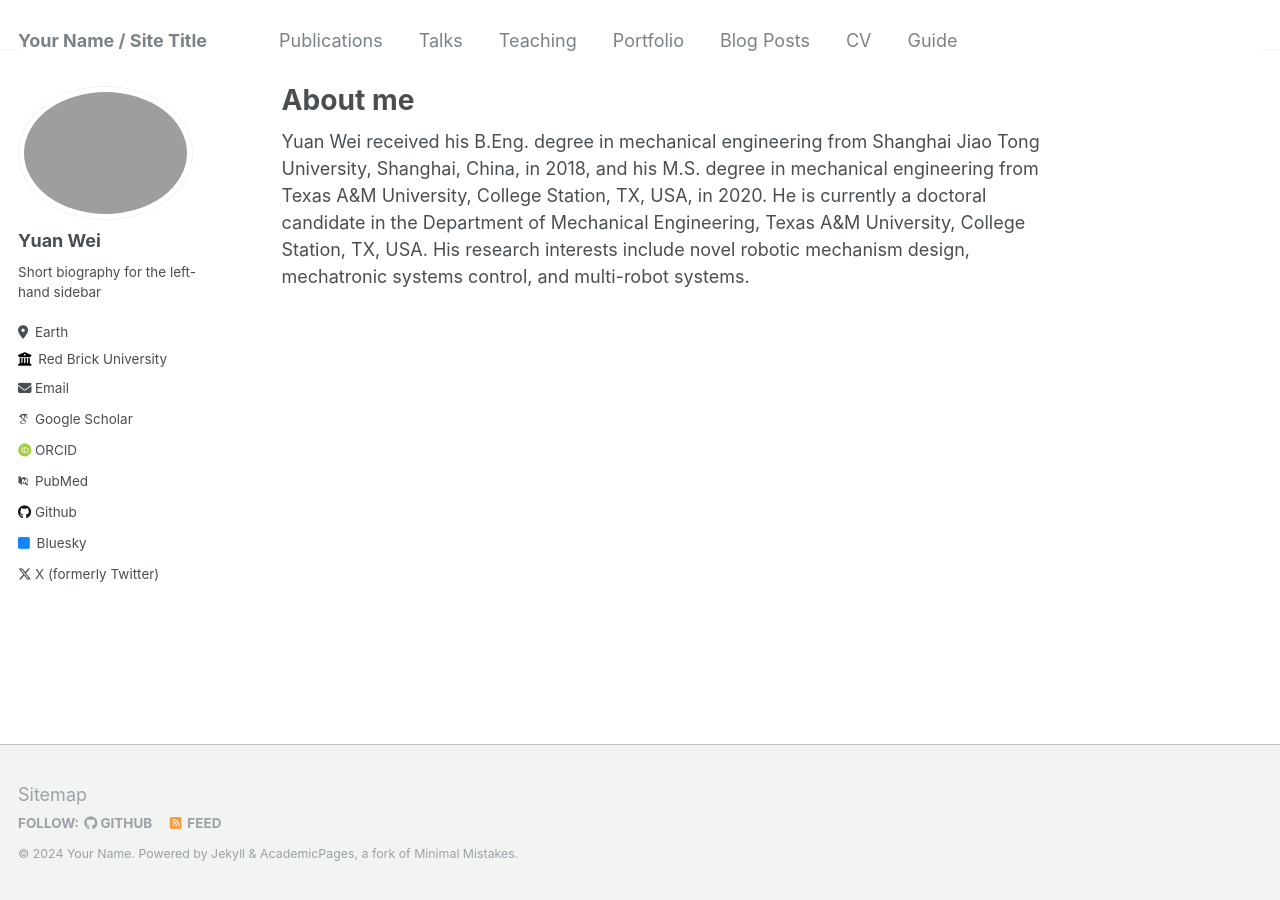
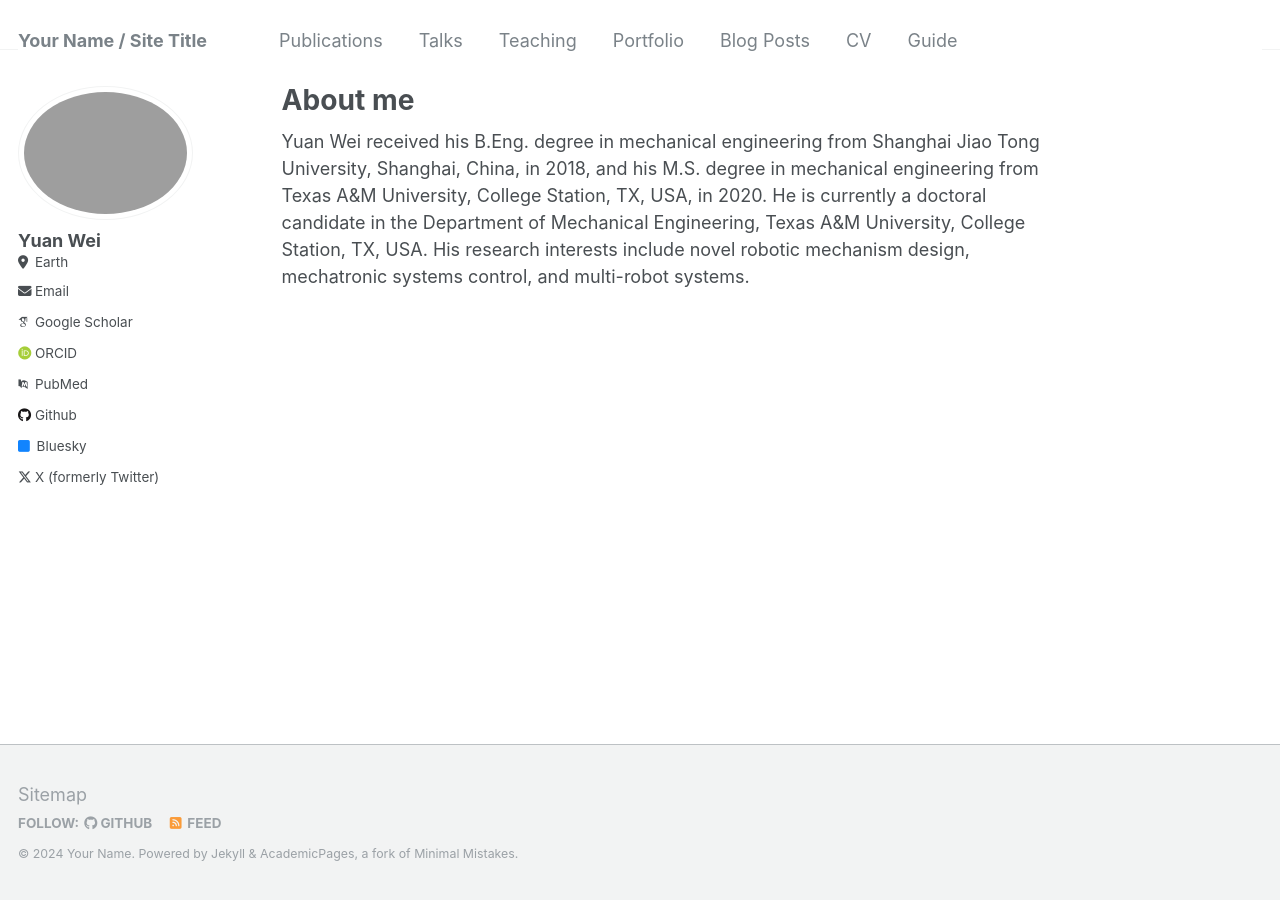
Before and after one commit to JET00wy/YuanWeiWebPage, a Jekyll site: the page built from _pages/about.md, in a window 1280 px wide. Built offline with Jekyll 4.4.1, drawn with Linux system fonts in a browser that asks for light colours; some web fonts are replaced.

Commit message:
Update _config.yml

```diff
--- a/_config.yml
+++ b/_config.yml
@@ -24,17 +24,17 @@ author:
   avatar           : "headshot.png"
   name             : "Yuan Wei"
   pronouns         : # example: "she/her"
-  bio              : "Short biography for the left-hand sidebar"
+  bio              : #"Short biography for the left-hand sidebar"
   location         : "Earth"
-  employer         : "Red Brick University"
+  employer         : # "TAMU"
   uri              : # URL
   email            : "weiyuan1996@tamu.edu"
 
   # Academic websites
   arxiv            : # URL - Update with the correct link to your profile
-  googlescholar    : "https://scholar.google.com/citations?user=PS_CX0AAAAAJ"
+  googlescholar    : "https://scholar.google.com/citations?user=gUydaJwAAAAJ"
   impactstory      : # URL
-  orcid            : "http://orcid.org/yourorcidurl"
+  orcid            : "https://orcid.org/0000-0001-8146-8235"
   pubmed           : "https://www.ncbi.nlm.nih.gov/pubmed/?term=john+snow"
   researchgate     : # URL
 
```
